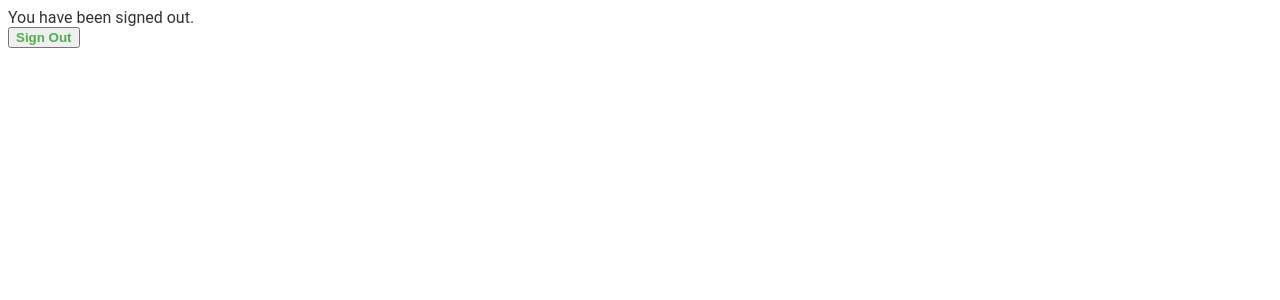
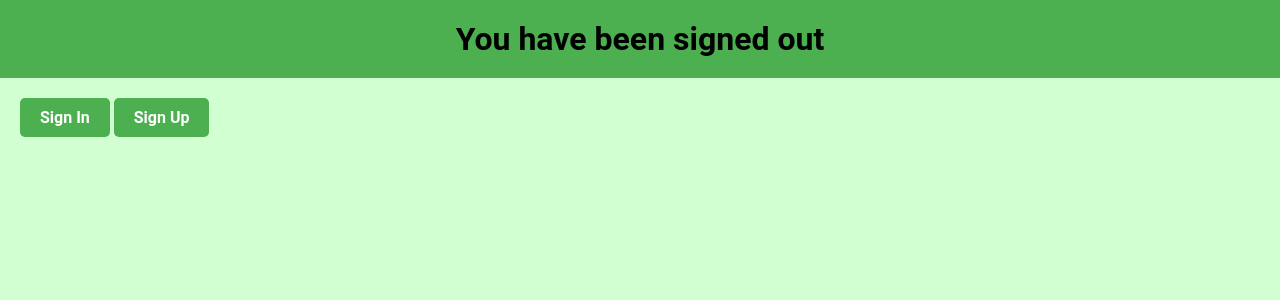
Before and after one commit to x22185101/x22185101_DevopsNew, a Django app: page /signout/ in a window 1280 px wide. Shown: the top 300 px of the page. Run offline with Django 3.2, Linux system fonts and the light colour scheme; a user stored in the database is signed in.

Commit message:
fixed the sign-out issue

```diff
--- a/users/templates/users/signout.html
+++ b/users/templates/users/signout.html
@@ -1,13 +1,107 @@
-<div style="color: #333; font-family: 'Roboto', Arial, sans-serif;">
-    You have been signed out.
-</div>
+<!DOCTYPE html>
+<html lang="en">
+<head>
+    <meta charset="UTF-8">
+    <title>Sign Out</title>
+    {% load static %}
+    <style>
+        body {
+            font-family: 'Roboto', Arial, sans-serif;
+            color: #333;
+            margin: 0;
+            padding: 0;
+            background-color: #d1ffd1;
+        }
 
-<div>
-    <button onclick="signOut()" style="color: #4CAF50; font-weight: bold; text-decoration: none; cursor: pointer;">Sign Out</button>
-    <script>
-        function signOut() {
-            // Perform sign-out action here, such as redirecting to the sign-in page
-            window.location.href = "{% url 'sign_in' %}";
+        .header {
+            background-color: #4CAF50;
+            color: #fff;
+            padding: 20px;
+            text-align: center;
+            margin-bottom: 0;
         }
-    </script>
-</div>
+
+        .header h1 {
+            margin: 0;
+        }
+
+        .right-links {
+            position: absolute;
+            top: 20px;
+            right: 20px;
+            font-size: 16px;
+            color: #fff;
+        }
+
+        h1, h2, h3, h4, h5, h6 {
+            color: #000;
+        }
+
+        .center-heading {
+            text-align: center;
+        }
+
+        ul {
+            list-style: none;
+            margin: 0;
+            display: flex;
+            justify-content: center;
+            align-items: center;
+            background-color: #fff;
+            padding: 10px;
+            border-radius: 6px;
+            box-shadow: 0 4px 8px rgba(0, 0, 0, 0.1);
+            margin-bottom: 20px;
+        }
+
+        li {
+            margin: 0 10px;
+        }
+
+        a {
+            text-decoration: none;
+            color: #4CAF50;
+            font-weight: bold;
+            transition: color 0.3s ease-in-out;
+        }
+
+        a:hover {
+            color: #45a049;
+        }
+
+        p {
+            font-size: 16px;
+            color: #555;
+        }
+
+        .cta-button {
+            display: inline-block;
+            padding: 10px 20px;
+            background-color: #4CAF50;
+            color: #fff;
+            text-decoration: none;
+            border-radius: 5px;
+            transition: background-color 0.3s ease-in-out;
+        }
+
+        .cta-button:hover {
+            background-color: #45a049;
+        }
+
+        .content-container {
+            margin: 20px;
+        }
+    </style>
+</head>
+<body>
+    <div class="header">
+
+        <h1 class="center-heading">You have been signed out</h1>
+    </div>
+
+    <div class="content-container">
+        <a href="{% url 'sign_in' %}" class="cta-button">Sign In</a>
+        <a href="{% url 'users:sign_up' %}" class="cta-button">Sign Up</a>
+    </div>
+</body>
+</html>
--- a/users/urls.py
+++ b/users/urls.py
@@ -4,5 +4,6 @@ from . import views
 app_name = 'users'
 urlpatterns = [
     path('', views.sign_up, name='sign_up'),
+    path('sign_in/', views.sign_in_view, name='sign_in'),  # Update to sign_in_view
     path('sign_out/', views.sign_out, name='sign_out'),  # Sign-out URL
 ]
```
Also changed, not shown: animal_shelter/templates/animal_shelter/index.html (+5 -4 lines), users/views.py (+23 -5 lines), db.sqlite3.
